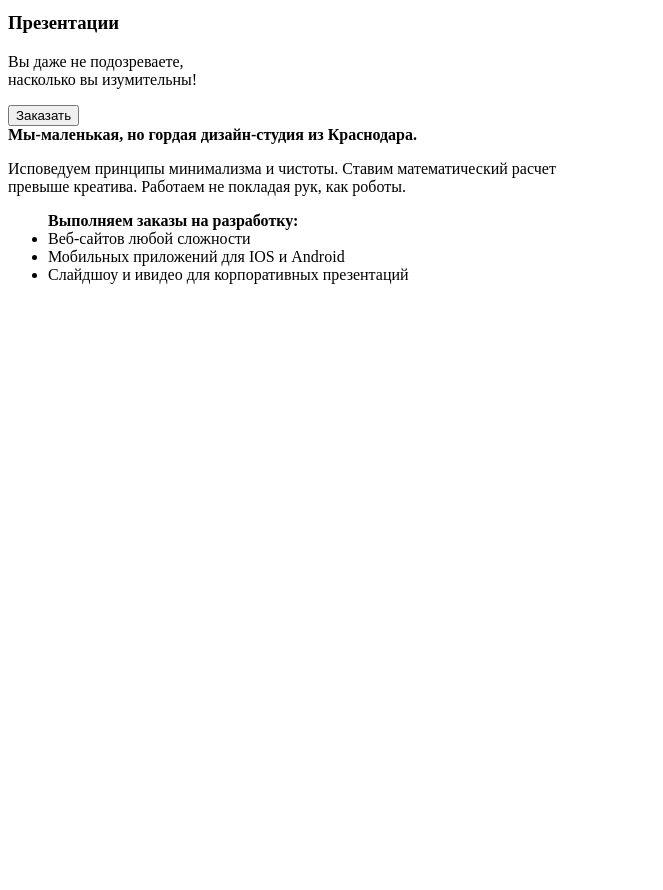
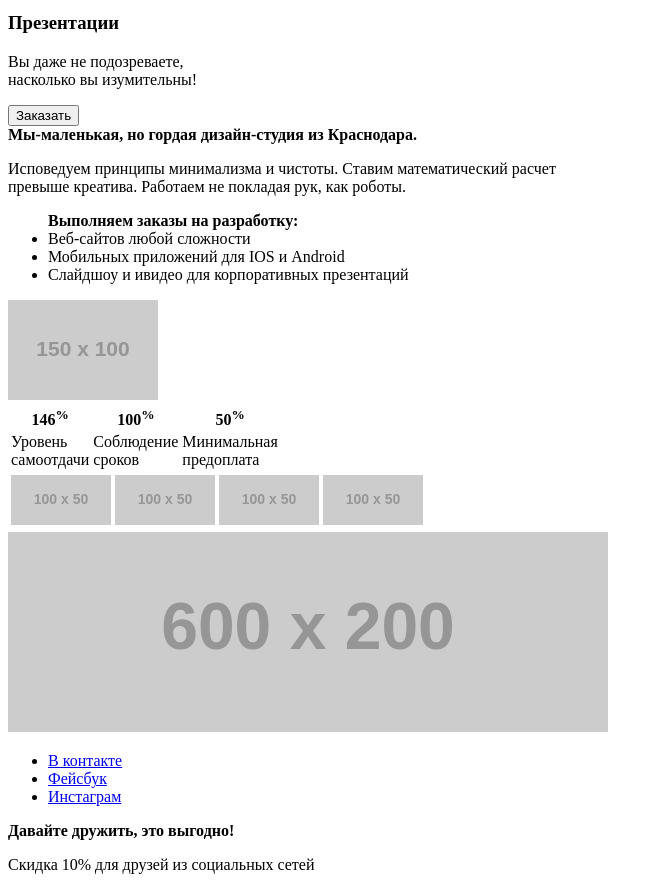
Before and after one commit to IvanShkerin/477593-nerds, a plain HTML site: page index.html in a window 1280 px wide. Shown: the part 1352-2242 px from the top of the page, without its empty margins (0-663 px from the left). Before the commit the page ends 1652 px from the top, so only its background shows below. Drawn offline with Linux system fonts and the light colour scheme; placeholder pictures from the web are drawn by us.

Commit message:
fix space

```diff
--- a/index.html
+++ b/index.html
@@ -65,20 +65,49 @@
                                 <li>Слайдшоу и ивидео для корпоративных презентаций</li>
                         </ul>
                     </div>
+                    <div class="logo-color">
+                        <img src="http://placehold.it/150x100" alt="Логотип Nerds цветной">
+                    </div>
+                    <div class="table about us">
+                        <table>
+                            <title>С 2004 года мы любим точность во всем:</title>
+                                <tr>
+                                    <th>146<sup>%</sup></th>
+                                    <th>100<sup>%</sup></th>
+                                    <th>50<sup>%</sup></th>
+                                </tr>
+                                <tr>
+                                    <td>Уровень<br> самоотдачи</td>
+                                    <td>Соблюдение<br> сроков</td>
+                                    <td>Минимальная<br> предоплата</td>
+                                </tr>
+                        </table>
+                    </div>
+                </section>
+                <section class="our friends">
                     <div>
-
-
-
-
-
-
-
+                        <table>
+                            <th><img src="http://placehold.it/100x50" alt="Логотип  html academy"></th>
+                            <th><img src="http://placehold.it/100x50" alt="Логотип  Бородинский"></th>
+                            <th><img src="http://placehold.it/100x50" alt="Логотип PINK"></th>
+                            <th><img src="http://placehold.it/100x50" alt="Логотип MISHKA"></th>
+                        </table>
+                    </div>
+                </section>
+                <section class="our address">
+                    <img src="http://placehold.it/600x200" alt="Карта">
+                </section>
         </main>
-
-
-
-
-
-
+        <footer class="main-footer">
+            <div class="footer-social">
+                <ul>
+                    <li><a class="social-button" href="#">В контакте</a></li>
+                    <li><a class="social-button" href="#">Фейсбук</a></li>
+                    <li><a class="social-button" href="#">Инстаграм</a></li>
+                </ul>
+            </div>
+                <b>Давайте дружить, это выгодно!</b>
+                    <p>Скидка 10% для друзей из социальных сетей</p>
+        </footer>
     </body>
 </html>
```
Lines whose indentation alone changed are shown as unchanged.
